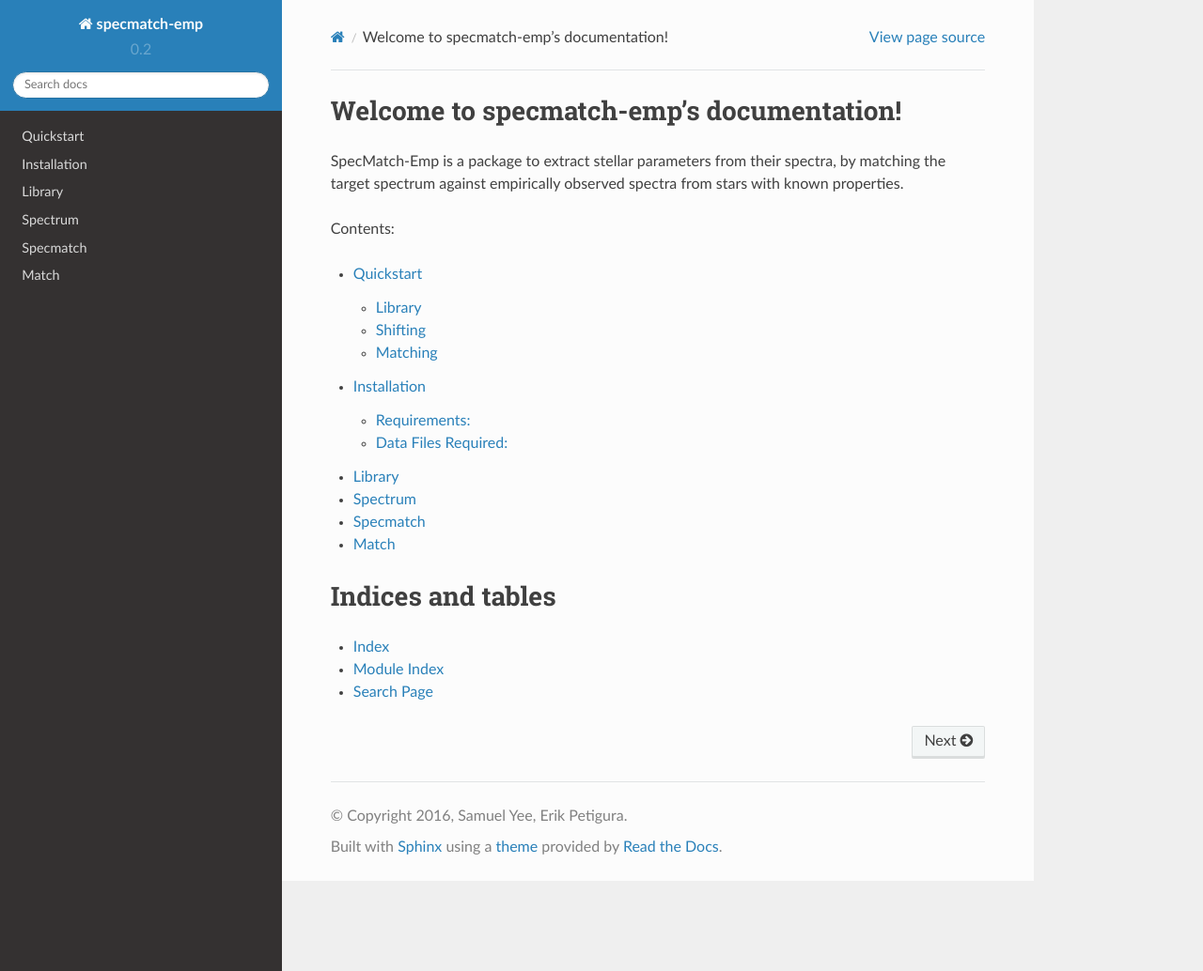
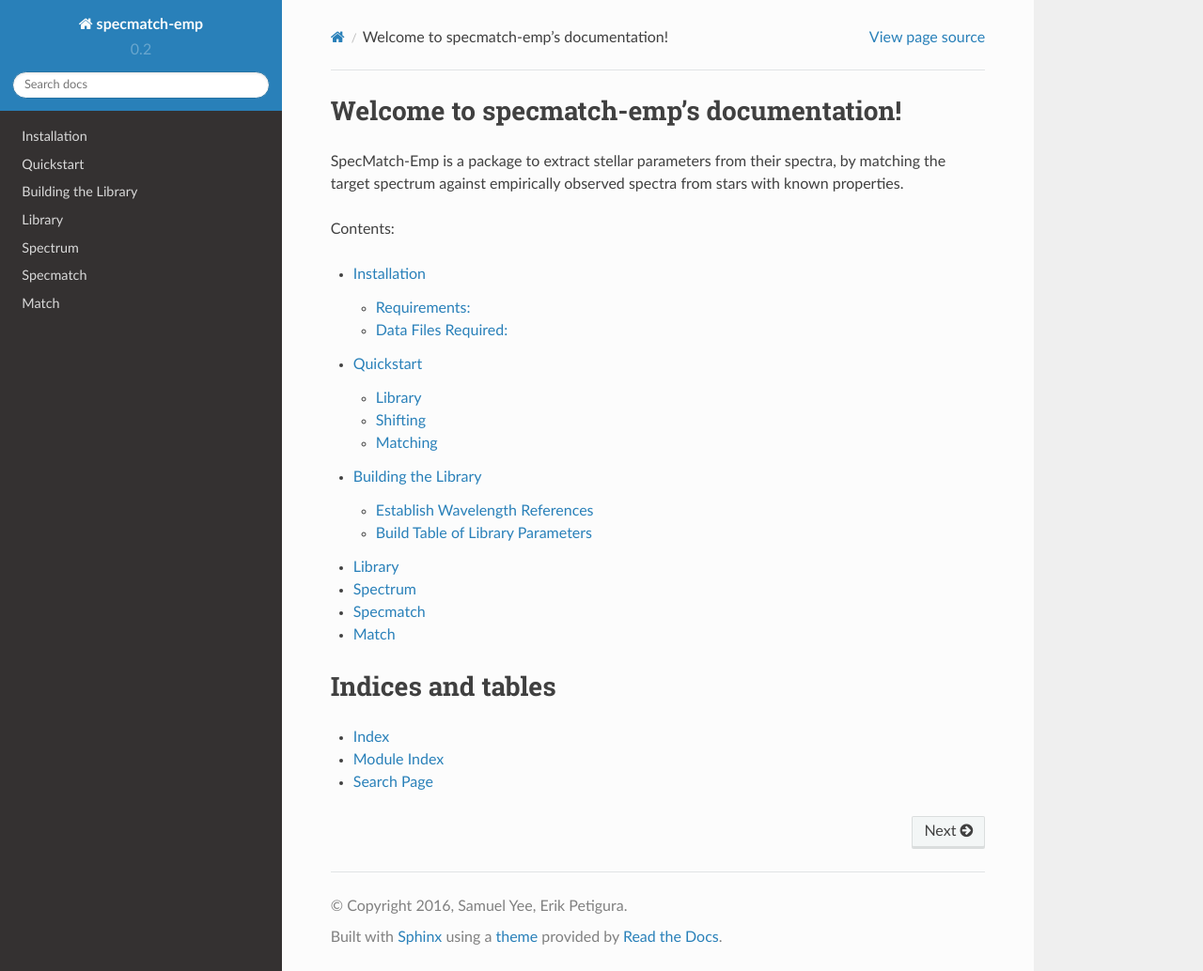
Before and after one commit to samuelyeewl/specmatch-emp, a Sphinx documentation site: the page built from docs/index.rst, in a window 1280 px wide and 1034 px high. Shown: the whole window at 94% size. Built offline with Sphinx 7.4.7 and the Read the Docs theme 2.0.0, drawn with Linux system fonts in a browser that asks for light colours; some of the changed lines change nothing that is shown.

Commit message:
started on docs

```diff
--- /dev/null
+++ b/docs/build-library.rst
@@ -0,0 +1,51 @@
+Building the Library
+====================
+
+The SpecMatch libary is stored as a monolithic HDF5 file and is
+downloaded upon installation of the code. It's is constructed from a
+number of different data files. For simplicity, we do not make all the
+source files public. This document serves as a cookbook for CPS.
+
+Establish Wavelength References
+~~~~~~~~~~~~~~~~~~~~~~~~~~~~~~~
+
+Raw spectra from CPS are not wavelength-calibrated. They are stored as
+a list of intensities and pixel values. Spectra are resampled onto the
+rest-wavelength scale using the NSO solar spectrum by
+cross-correlating segments of spectrum. Cross-correlating spectra that
+are dissimilar from solar produce ratty peaks. We have implemented a
+bootstrapping approach to accomodate different spectral types. We
+establish a ladder of spectra seperated in effective temperature by
+~XXX K. These spectra are:
+
+::
+
+    ${SMEMP_WKDIR}/spectra/
+        rjXXX.fits
+	rjXXX.fits
+
+
+Shift the spectra by running ``python create_wavref.py`` which places
+spectra in this directory:
+
+::
+
+    ${SMEMP_WKDIR}/spectra_restwav/
+        rjXXX_restwav.fits
+	rjXXX_restwav.fits
+
+
+Build Table of Library Parameters
+~~~~~~~~~~~~~~~~~~~~~~~~~~~~~~~~~
+
+The parameters of the stars in the SpecMatch library come from a
+variety of literature sources. Run ``python xxx.py`` to read the
+parameters into a master csv file. The library sources are
+heterogeneous, giving (some have logg while others give stellar
+radius). Missing values are given as nans.
+
+The missing values are filled in with Dartmouth isochrones. The once filled in, the parameters are stored in this file:
+
+::
+
+   ${SMEMP_WKDIR}/
--- a/docs/index.rst
+++ b/docs/index.rst
@@ -13,8 +13,9 @@
 .. toctree::
    :maxdepth: 2
 
+   installation
    quickstart
-   installation
+   build-library
    library
    spectrum
    specmatch
```
